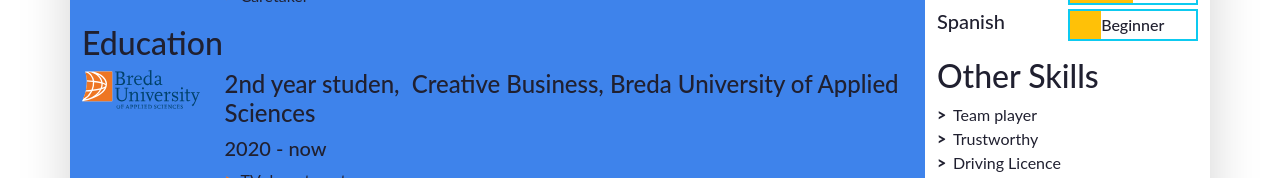
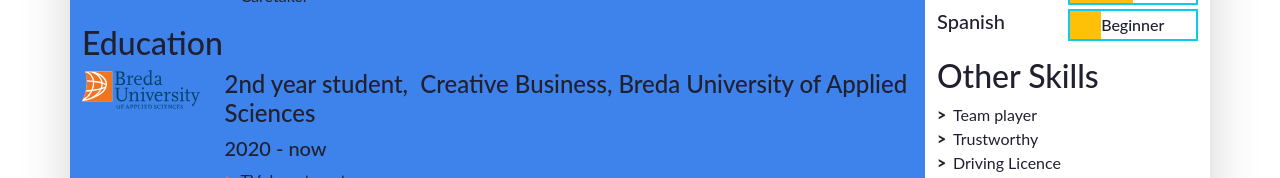
Before and after one commit to AnnabelHooghoudt/CV_redo, a plain HTML site: page index.html in a window 1280 px wide. Shown: the part 542-720 px from the top of the page. Drawn offline with nearby package versions, Linux system fonts and the light colour scheme.

Commit message:
Text change

```diff
--- a/index.html
+++ b/index.html
@@ -132,7 +132,7 @@
                   <img class="biography-logo mw-100 d-block mx-auto" src="images/schools/logo-buas.svg" alt="School logo" width="120">
                 </div>
                 <div class="biography-contents col-9 col-sm-10 col-md-9 col-lg-10">
-                  <h4>2nd year studen,&nbsp; Creative Business, Breda University of Applied Sciences</h4>
+                  <h4>2nd year student,&nbsp; Creative Business, Breda University of Applied Sciences</h4>
                   <h5>2020 - now&nbsp;&nbsp;</h5>
                   <!-- Use the list below to talk about minors, exchanges, extra-curricular activities. -->
                   <ul class="biography-details list-unstyled">
```
